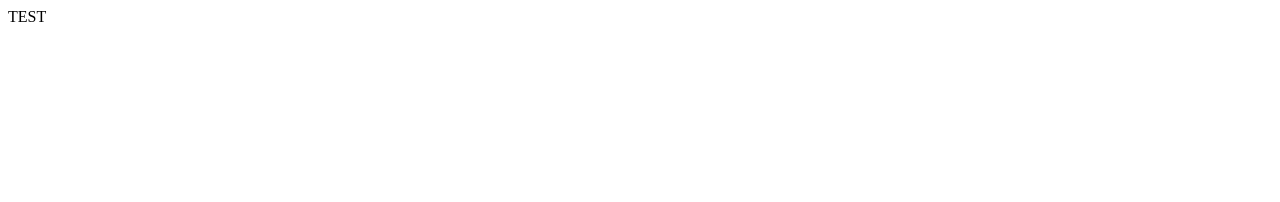
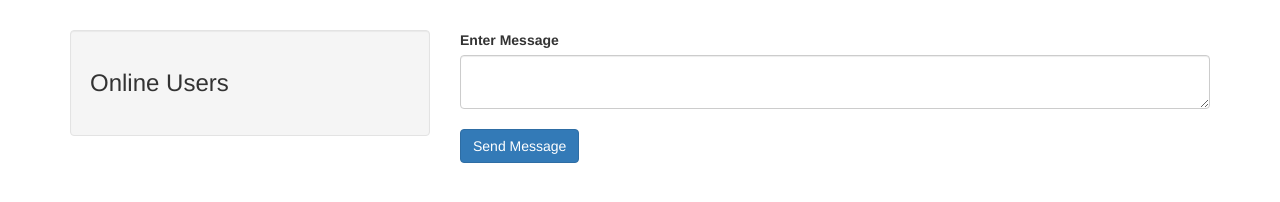
Before and after one commit to mebble/chatApp, a website: page index.html in a window 1280 px wide. Drawn offline with nearby package versions, Linux system fonts and the light colour scheme.

Commit message:
create basic chat interface

```diff
--- a/index.html
+++ b/index.html
@@ -2,8 +2,35 @@
 <html>
 <head>
   <title>IO Chat</title>
+  <link rel="stylesheet" href="https://maxcdn.bootstrapcdn.com/bootstrap/3.3.7/css/bootstrap.min.css">
+  <script src="https://ajax.googleapis.com/ajax/libs/jquery/3.2.1/jquery.min.js"></script>
+  <script src="https://cdnjs.cloudflare.com/ajax/libs/socket.io/2.0.4/socket.io.js"></script>
+  <style>
+    body {
+      margin-top: 30px;
+    }
+  </style>
 </head>
 <body>
-  TEST
+  <div class="container">
+    <div class="row">
+      <div class="col-md-4">
+        <div class="well">
+          <h3>Online Users</h3>
+          <ul class="list-group" id="users"></ul>
+        </div>
+      </div><!-- col-md-4 -->
+      <div class="col-md-8">
+        <div class="chat" id="chat"></div>
+        <form id="messageForm">
+          <div class="form-group">
+            <label>Enter Message</label>
+            <textarea class="form-control" id="message"></textarea>
+            <br>
+            <input type="submit" class="btn btn-primary" value="Send Message">
+          </div>
+        </form>
+      </div><!-- col-md-8 -->
+    </div><!--row -->
 </body>
 </html>
```
